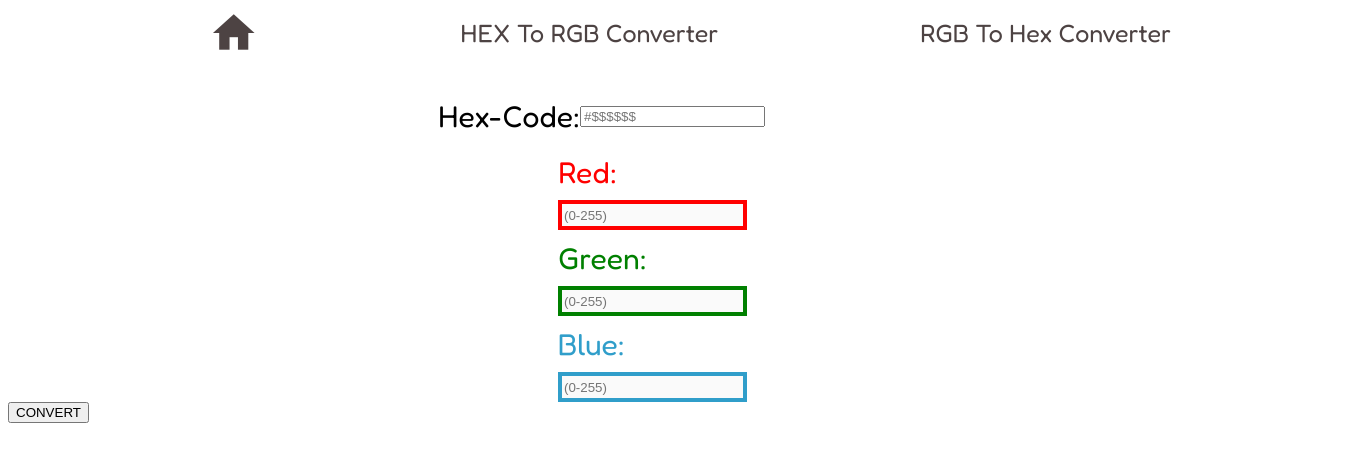
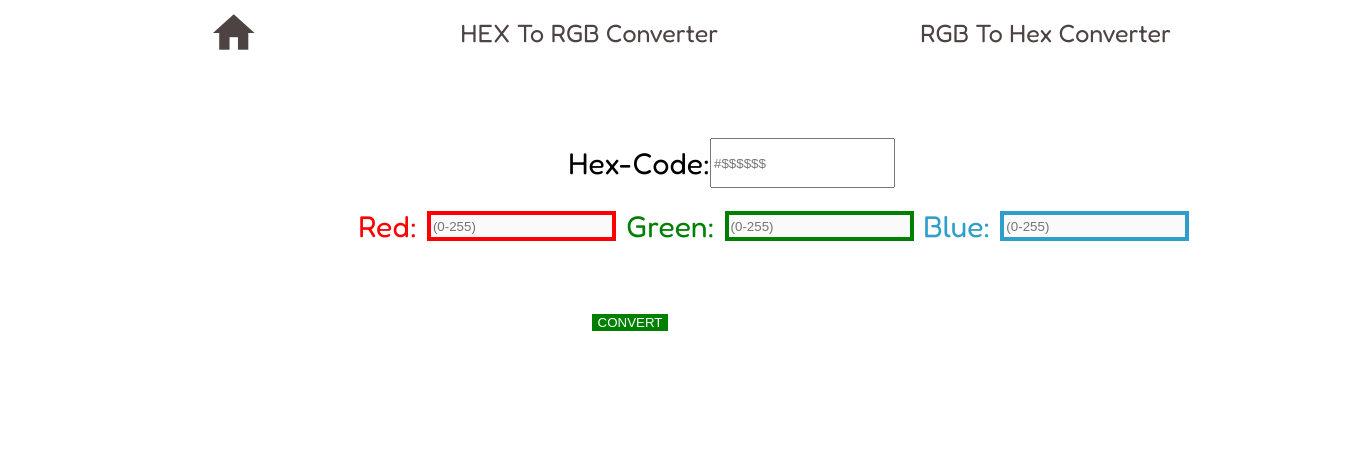
Before and after one commit to kanha996/UtilityApp-Page, a plain HTML site: page rgb-hex/hex-rgb.html in a window 1280 px wide. Shown: the whole page, 1352 px wide, since content can reach past the window. Drawn offline with Linux system fonts and the light colour scheme; files whose address does not match are found by name.

Commit message:
css hex to rgb finish

```diff
--- a/rgb-hex/style.css
+++ b/rgb-hex/style.css
@@ -44,6 +44,8 @@ a:active{
 }
 
 #in-out-menu{
+    position: relative;
+    top: 40px;
 
 }
 #hex-in{
@@ -55,27 +57,46 @@ a:active{
     align-items: center;
     top: 10px;
     position: relative;
-    left: 400px;
+    left: 530px;
     right: 400px;
 }
 #rgb-out{
-    display: grid;
-    /* justify-content: space-evenly; */
+    display: flex;
+    justify-content: space-evenly;
     gap: 10px;
     align-items: center;
     height: fit-content;
     width: max-content;
-    padding-left: 550px;
+    padding-left: 350px;
 }
 #rgb-red{
     border : 4px solid red;
     height: 30px;
+
 }
 #rgb-green{
     border : 4px solid green;
     height: 30px;
 }
+#hex{
+    height: 50px;
+}
 #rgb-blue{
     border : 4px solid rgb(48, 158, 202);
     height: 30px;
 }
+#sbmt{
+    display: flex;
+    position: relative;
+    justify-content: space-around;
+    top: 30px;
+    left: 80px;
+}
+#sbmt-btn{
+    position: relative;
+    right: 90px;
+    top: 40px;
+    color: white;
+    background-color: green;
+    border: none;
+}
```
